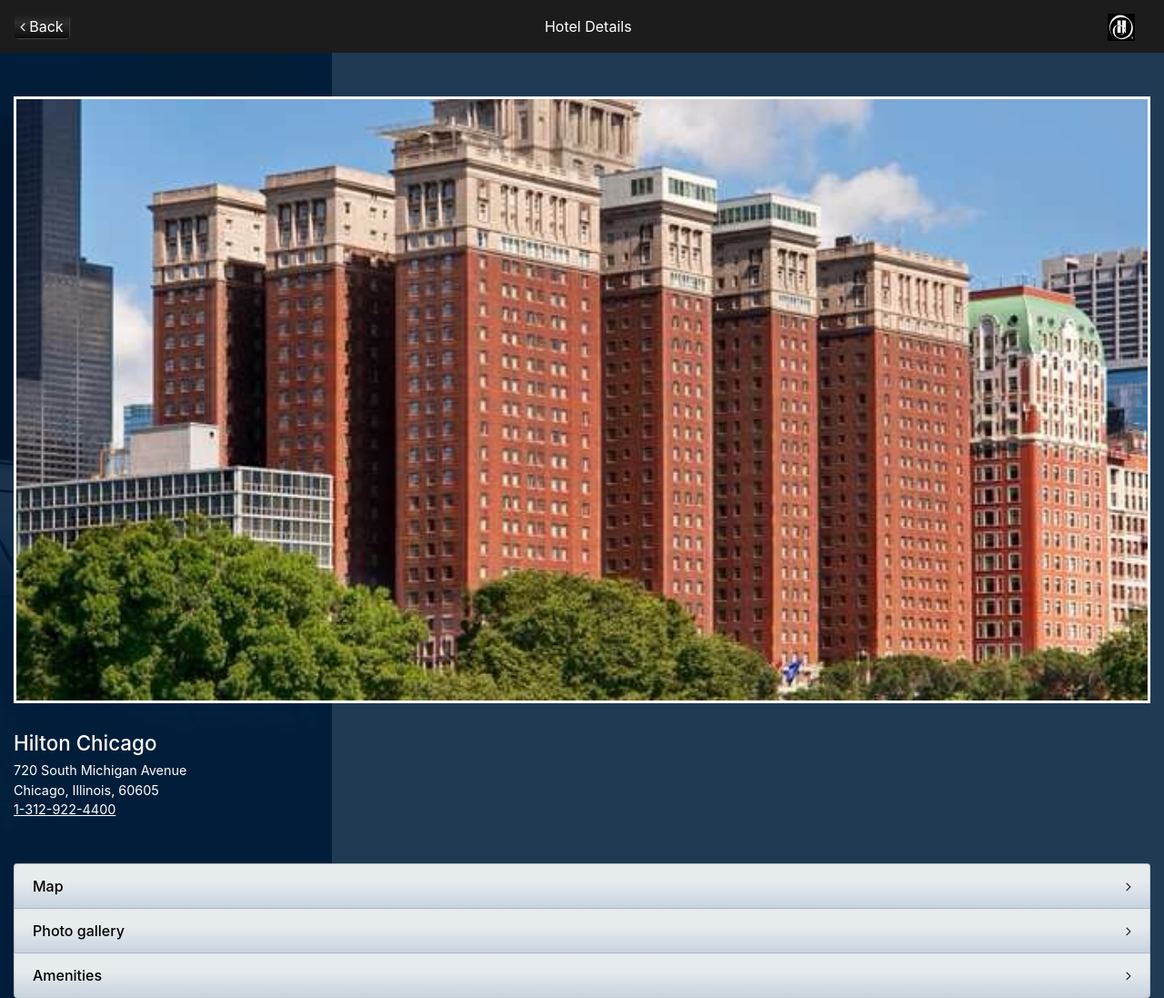
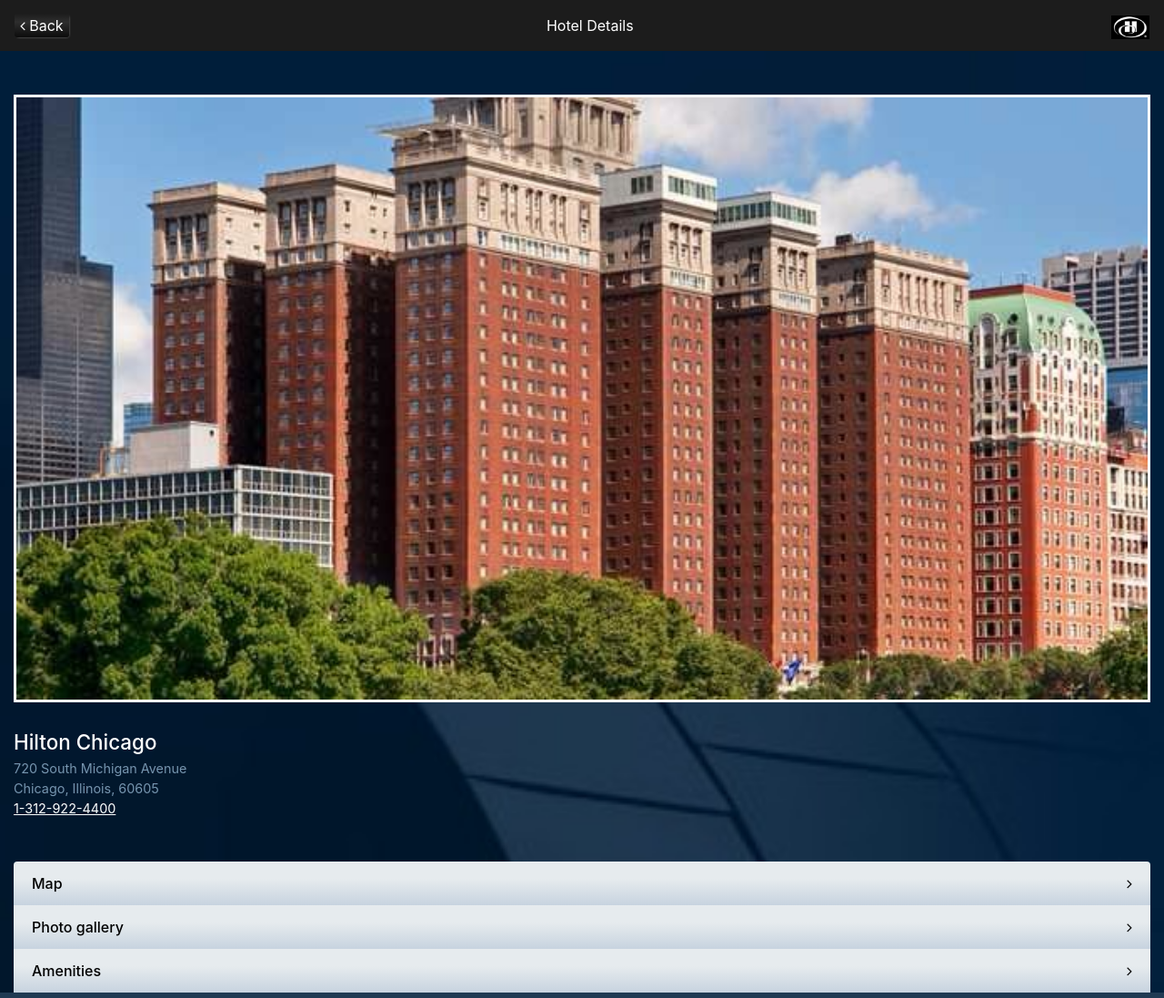
Before and after one commit to harvy30/Hotel-Details-test1, a plain HTML site: page index.html in a window 1280 px wide. Shown: the whole page at 91% size. Drawn offline with nearby package versions, Linux system fonts and the light colour scheme.

Commit message:
Fixed review comments

```diff
--- a/css/style.css
+++ b/css/style.css
@@ -1,12 +1,13 @@
 :root {
-    --txt-color: #FFF;
+    --txt-color: #fff;
     --nav-color: #000;
     --main-padding: 15px;
 }
 
 body {
     background: url(../images/background.jpg) no-repeat #203a53;
-    background-size: auto;
+    background-size: cover;
+
 }
 
 header {
@@ -26,6 +27,10 @@ header button {
     box-shadow: 1px 1px 3px -2px #FFF;
     border-radius: 3px;
 }
+.logo{
+    width:42px;
+    height:26px;
+}
 
 .img-brdr {
     border: 3px solid #FFF;
@@ -33,22 +38,22 @@ header button {
 }
 
 main h1 {
-    color: var(--txt-color);
+    color: #fff;
     font-size: 1.4em;
     margin: 15px 0 5px 0;
 }
 
 main address {
-    color: var(--txt-color);
+    color: rgba(119,149,175, 1);
     font-size: 0.9em
 }
 
 main address a {
-    color: var(--txt-color);
+    color: #fff;
     text-decoration: underline
 }
 
-main nav ul li {
+main nav a {
     background: -moz-linear-gradient(top, #e6ebee 0%, #e6ebee 40%, #c7d3df 100%);
     /* FF3.6-15 */
     background: -webkit-linear-gradient(top, #e6ebee 0%, #e6ebee 40%, #c7d3df 100%);
@@ -56,9 +61,8 @@ main nav ul li {
     background: linear-gradient(to bottom, #e6ebee 0%, #e6ebee 40%, #c7d3df 100%);
     /* W3C, IE10+, FF16+, Chrome26+, Opera12+, Safari7+ */
     filter: progid: DXImageTransform.Microsoft.gradient( startColorstr='#e6ebee', endColorstr='#c7d3df', GradientType=0);
+    color: var(--nav-color);
+    font-weight: 500;
+    padding: .75rem 1.25rem;
+    display: block;
 }
-
-main nav ul li a {
-    color: var(--nav-color);
-    font-weight: 500
-}
--- a/index.html
+++ b/index.html
@@ -16,8 +16,8 @@
         <div class="navbar navbar-dark bg-dark">
             <button><i class="fa fa-angle-left"></i> Back</button>
             <span>Hotel Details</span>
-            <a class="navbar-brand" href="#">
-                <img src="images/logo.jpg" alt="logo" width="30" height="30">
+            <a class="navbar-brand m-0" href="#">
+                <img src="images/logo.jpg" alt="logo" class="logo">
             </a>
         </div>
     </header>
@@ -34,13 +34,27 @@
                     <a href="tel:+1-312-922-4400">1-312-922-4400</a>
                 </address>
                 <nav class="mt-5">
-                    <ul class="list-group">
-                        <li class="list-group-item d-flex justify-content-between align-items-center"><a href="#">Map
-                            </a><i class="fa fa-angle-right"></i></li>
-                        <li class="list-group-item d-flex justify-content-between align-items-center"><a href="#">Photo
-                                gallery</a><i class="fa fa-angle-right"></i></li>
-                        <li class="list-group-item d-flex justify-content-between align-items-center"><a href="#">Amenities</a><i class="fa fa-angle-right"></i></li>
-                    </ul>
+                            <a
+                            class="d-flex justify-content-between align-items-center rounded-top"
+                            href="#">
+                            <span>Map</span>
+                            <i class="fa fa-angle-right"></i>
+                            </a>
+
+                            <a
+                            class="d-flex justify-content-between align-items-center"
+                            href="#">
+                            <span>Photo gallery</span>
+                            <i class="fa fa-angle-right"></i>
+                            </a>
+
+                            <a
+                            class="d-flex justify-content-between align-items-center"
+                            href="#">
+                            <span>Amenities</span>
+                            <i class="fa fa-angle-right"></i>
+                            </a>
+
                 </nav>
             </section>
         </main>
```
